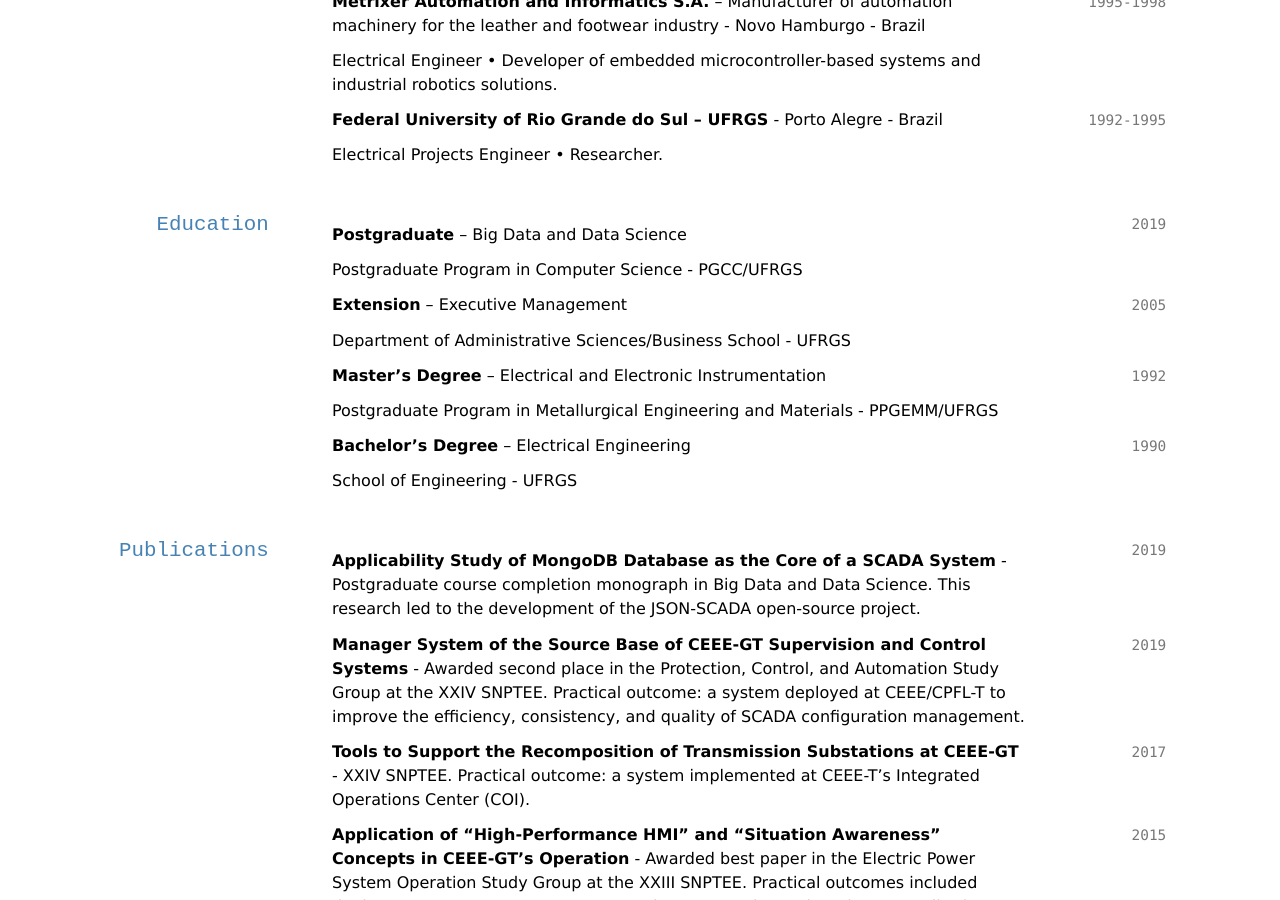
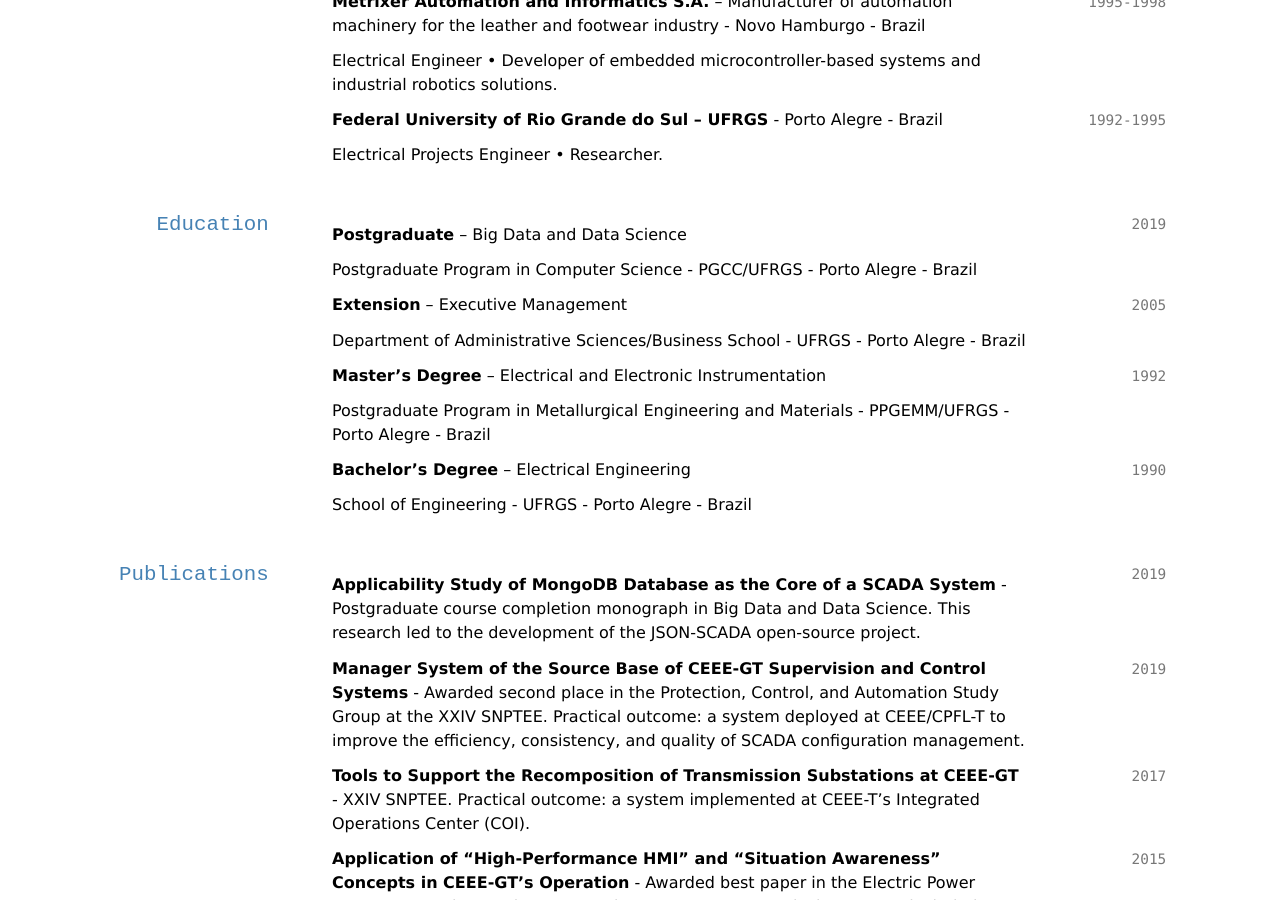
Before and after one commit to riclolsen/cv, a Jekyll site: the page built from index-en.md, in a window 1280 px wide and 900 px high, scrolled down 2120 px. Built offline with Jekyll 4.4.1, drawn with Linux system fonts in a browser that asks for light colours; nearby versions of some CDN libraries.

Commit message:
Include location for educational programs
Added location details for educational institutions.

```diff
--- a/index-en.md
+++ b/index-en.md
@@ -115,25 +115,26 @@ Electrical Projects Engineer • Researcher.
 
 **Postgraduate** – Big Data and Data Science
 
-Postgraduate Program in Computer Science - PGCC/UFRGS
+Postgraduate Program in Computer Science - PGCC/UFRGS - Porto Alegre - Brazil
 
 `2005`
 
 **Extension** – Executive Management
 
-Department of Administrative Sciences/Business School - UFRGS
+Department of Administrative Sciences/Business School - UFRGS - Porto Alegre - Brazil
 
 `1992`
 
 **Master’s Degree** – Electrical and Electronic Instrumentation
 
-Postgraduate Program in Metallurgical Engineering and Materials - PPGEMM/UFRGS
+Postgraduate Program in Metallurgical Engineering and Materials - PPGEMM/UFRGS - Porto Alegre - Brazil
+
 
 `1990`
 
 **Bachelor’s Degree** – Electrical Engineering
 
-School of Engineering - UFRGS
+School of Engineering - UFRGS - Porto Alegre - Brazil
 
 ## Publications
 
```
